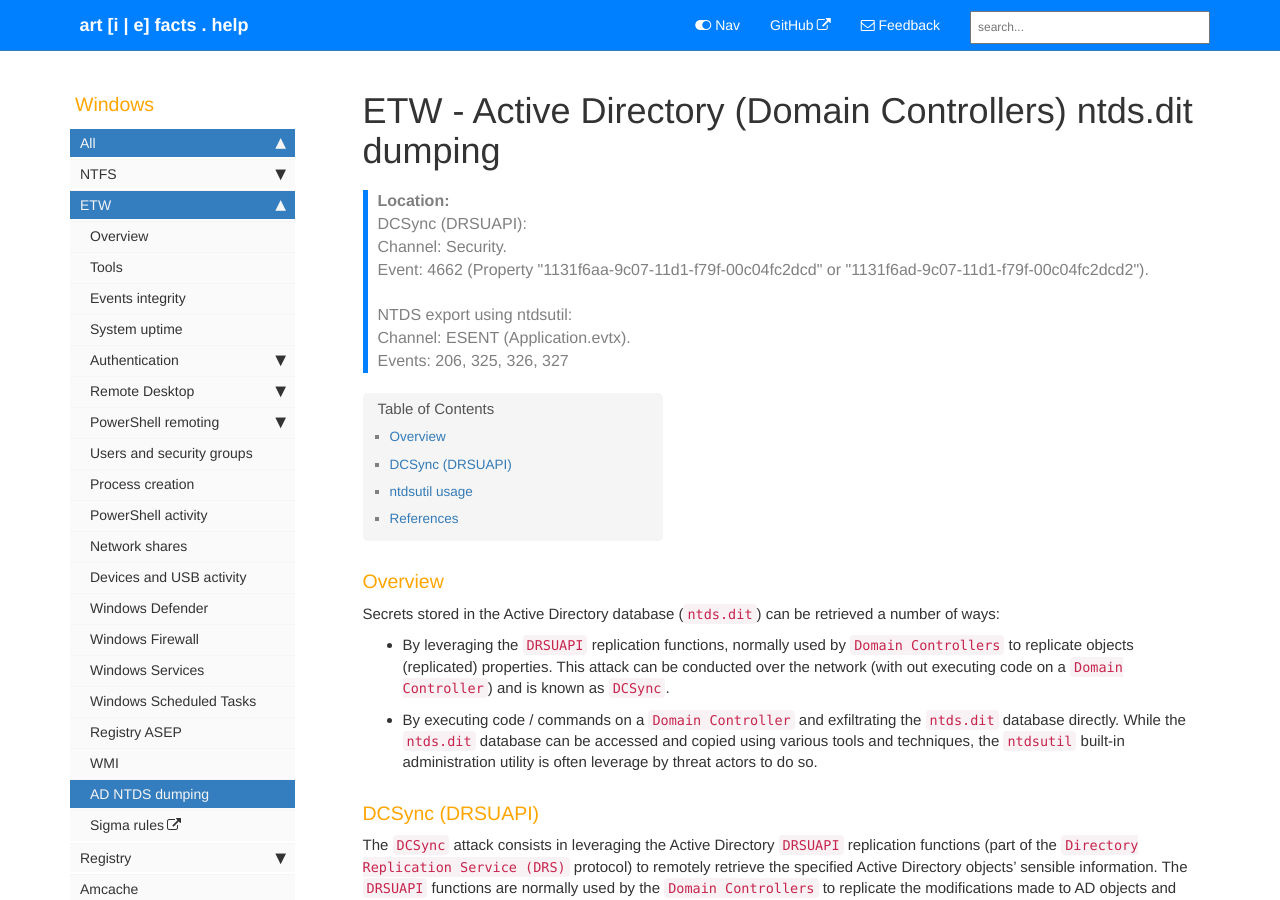
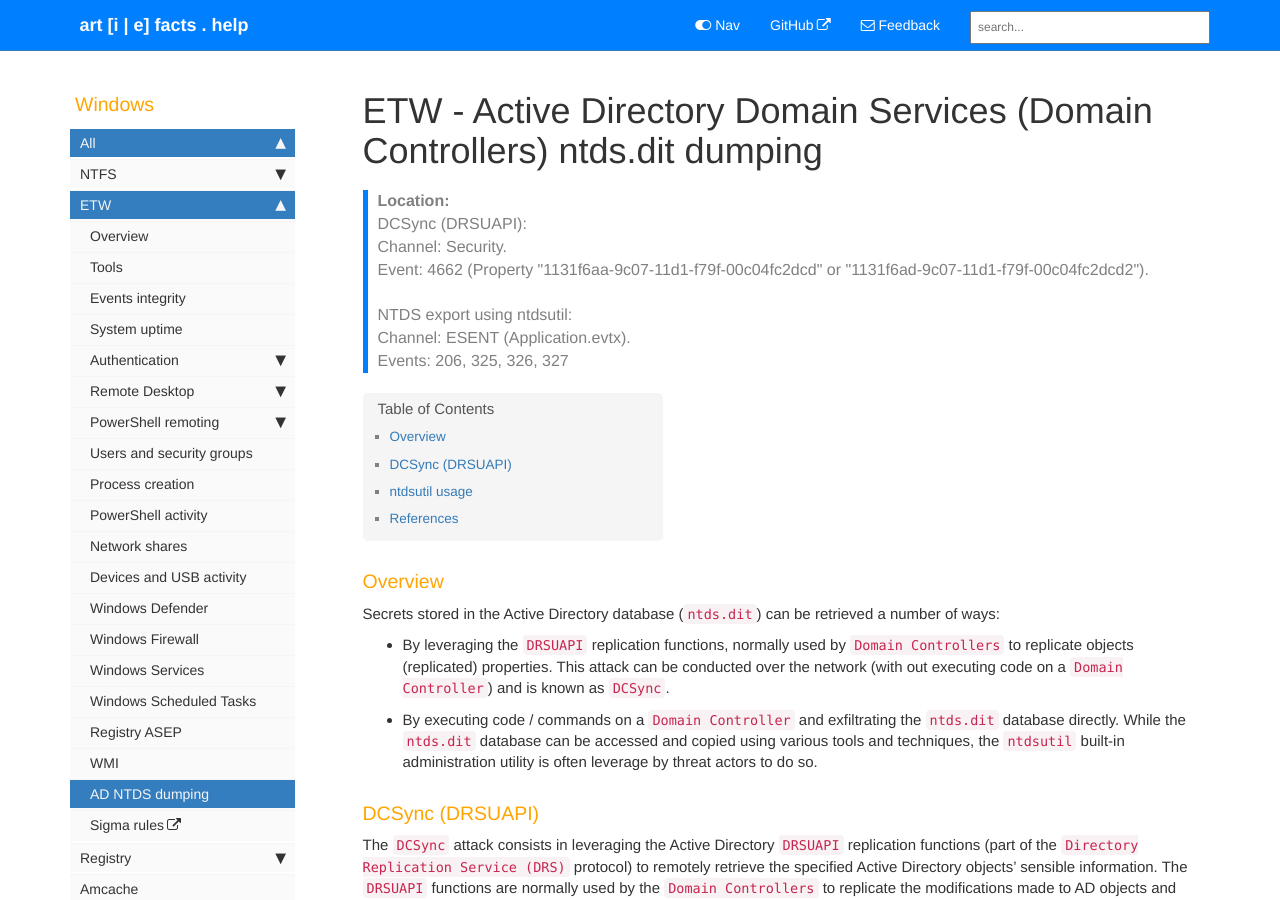
Before and after one commit to Qazeer/artefacts.help, a Jekyll site: the page built from pages/windows/etw_ad_ntds_access.md, in a window 1280 px wide and 900 px high. Built offline with Jekyll 4.4.1, drawn with Linux system fonts in a browser that asks for light colours; comment, search, counter and statistics services are not loaded; some of the changed text lies outside the part shown.

```diff
--- a/pages/windows/etw_ad_ntds_access.md
+++ b/pages/windows/etw_ad_ntds_access.md
@@ -1,5 +1,5 @@
 ---
-title: ETW - Active Directory (Domain Controllers) ntds.dit dumping
+title: ETW - Active Directory Domain Services (Domain Controllers) ntds.dit dumping
 summary: 'Secrets stored in the Active Directory database (ntds.dit) can be retrieved a number of ways:\n\n- By leveraging the DRSUAPI replication functions, normally used by Domain Controllers to replicate objects (replicated) properties. This attack can be conducted over the network (with out executing code on a Domain Controller) and is known as "DCSync".\n\n - By executing code / commands on a Domain Controller and exfiltrating the ntds.dit database directly. While the ntds.dit database can be accessed and copied using various tools and techniques, the "ntdsutil" built-in administration utility is often leverage by threat actors to do so.'
 keywords: Active Directory, Domain Controllers, NTDS, ntds.dit, DRSUAPI, DCSync, 4662, 1131f6aa-9c07-11d1-f79f-00c04fc2dcd, 1131f6ad-9c07-11d1-f79f-00c04fc2dcd2, ntdsutil, ESENT, 325, 326, 327, 206
 tags:
```
Also changed, not shown: _data/sidebars/sidebar.yml (+20 -0 lines).
